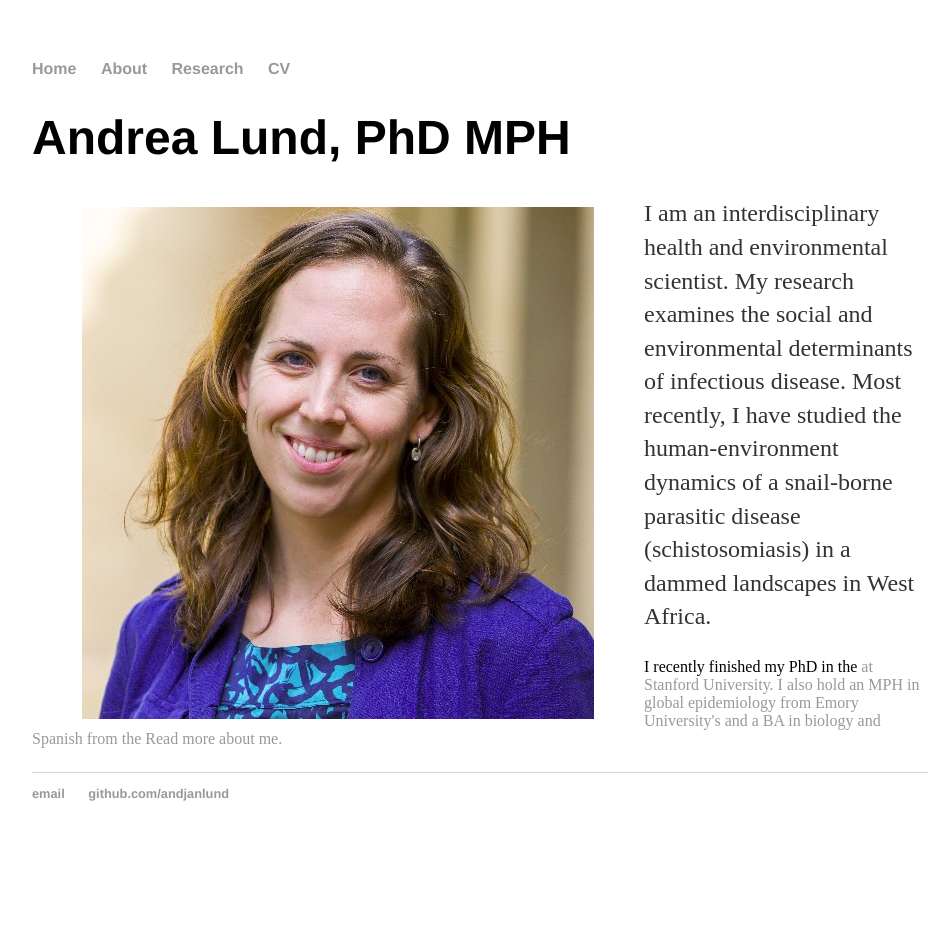
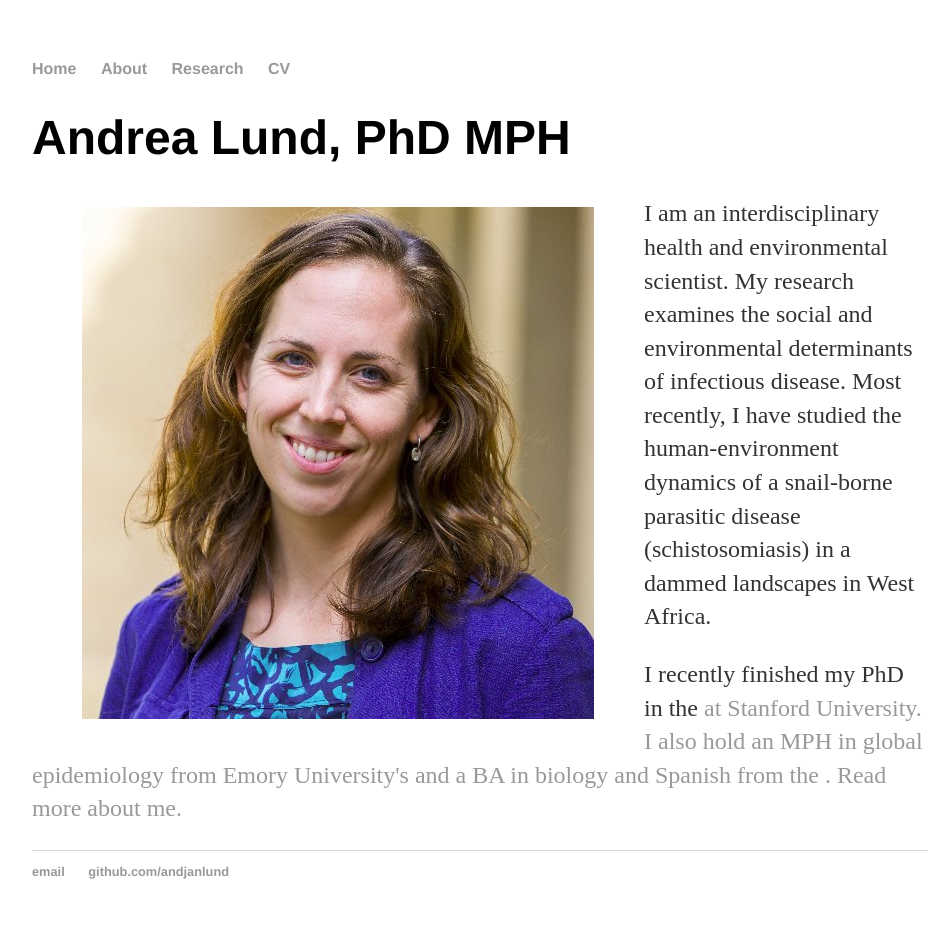
Before and after one commit to andjanlund/andjanlund.github.io, a Jekyll site: the page built from index.html, in a window 1280 px wide. Shown: the whole page, without its empty margins (160-1112 px from the left). Built offline with Jekyll 4.4.1, drawn with Linux system fonts in a browser that asks for light colours; before the commit the page ends 900 px from its top, so only the background shows below that.

```diff
--- a/index.html
+++ b/index.html
@@ -12,7 +12,7 @@ title: Andrea Lund, PhD MPH
 
     <p> I am an interdisciplinary health and environmental scientist. My research       examines the social and environmental determinants of infectious disease. Most recently, I have studied the human-environment dynamics of a snail-borne parasitic disease (schistosomiasis) in a dammed landscapes in West Africa. </p>
 
-    <p> </p>I recently finished my PhD in the <a href = "https://pangea.stanford.edu/eiper" Emmett Interdisciplinary Program in Environment and Resources (E-IPER) </a> at Stanford University. I also hold an MPH in global epidemiology from Emory University's <a href = "https://www.sph.emory.edu"" Rollins School of Public Health </a> and a BA in biology and Spanish from the <a href = "https://morris.umn.edu University of Minnesota, Morris </a>.
+    <p> I recently finished my PhD in the <a href = "https://pangea.stanford.edu/eiper" Emmett Interdisciplinary Program in Environment and Resources (E-IPER) </a> at Stanford University. I also hold an MPH in global epidemiology from Emory University's <a href = "https://www.sph.emory.edu" Rollins School of Public Health </a> and a BA in biology and Spanish from the <a href = "https://morris.umn.edu" University of Minnesota, Morris </a>.
 
 	<a href="/about">Read more about me.</a></p>
 </div><!-- /.blurb -->
```
